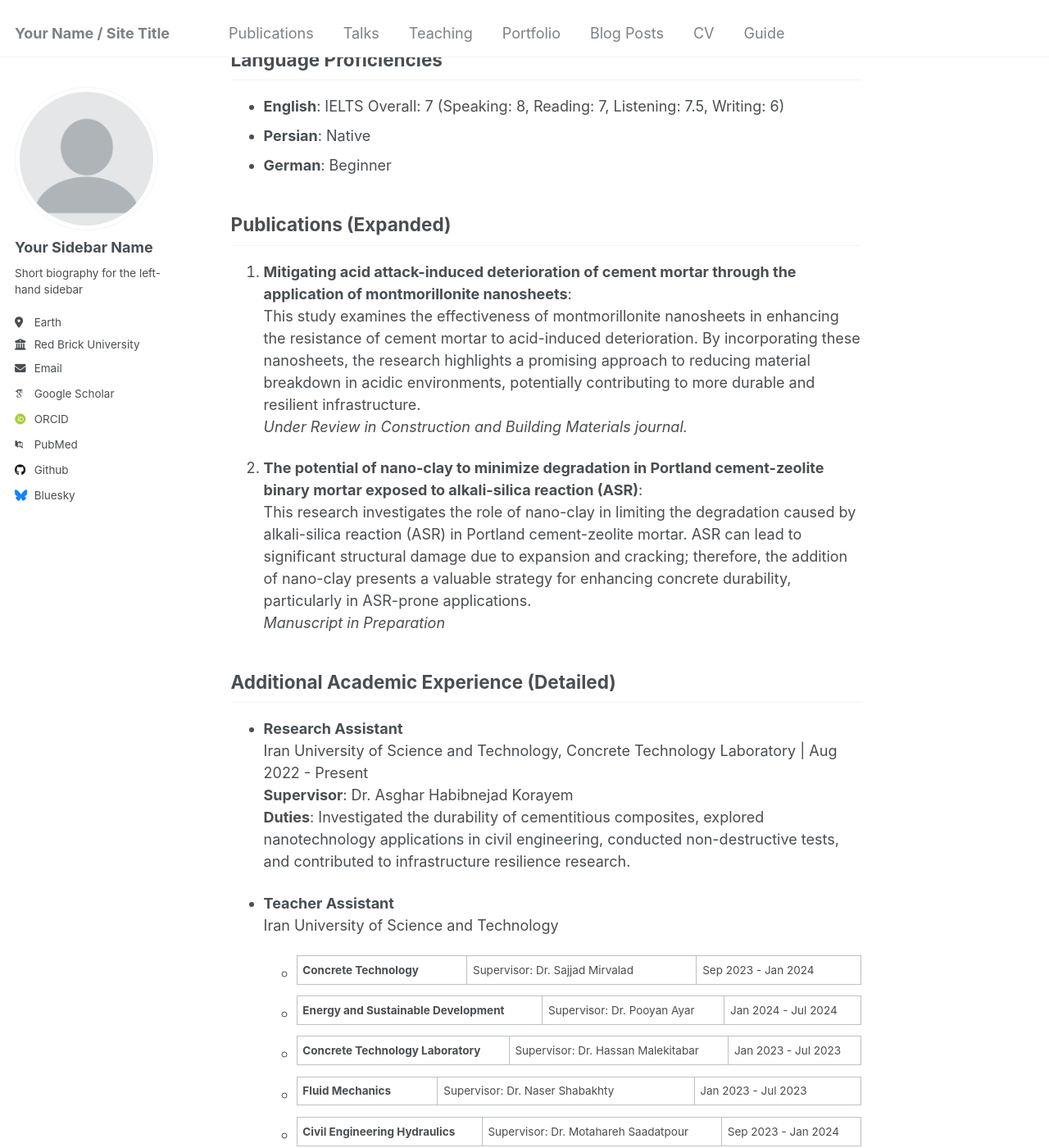
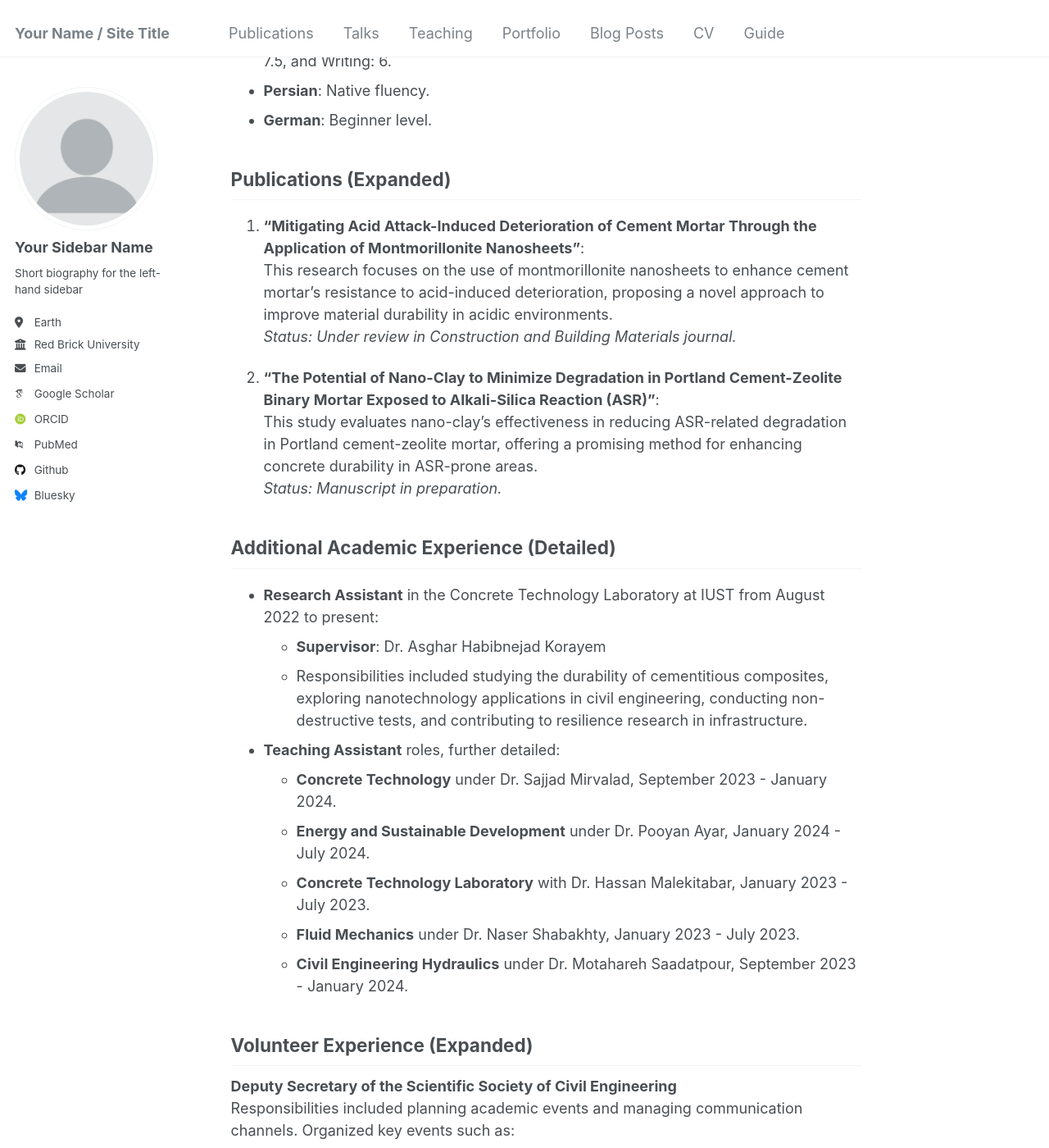
Before and after one commit to ParmidaMasoumi/ParmidaMasoumi.github.io, a Jekyll site: the page built from _pages/about.md, in a window 1280 px wide and 1400 px high, scrolled down 2958 px. Shown: the whole window at 82% size. Built offline with Jekyll 4.4.1, drawn with Linux system fonts in a browser that asks for light colours; some web fonts are replaced; some of the changed text lies outside the part shown.

Commit message:
Update about.md

```diff
--- a/_pages/about.md
+++ b/_pages/about.md
@@ -11,121 +11,108 @@ Hello, I hold a **Bachelor of Science in Civil Engineering** from **Iran Univers
 
 ## Education
 
-- **B.Sc. in Civil Engineering**
-  Iran University of Science and Technology (IUST), Tehran, Iran
-  2020 – 2024
-
-- **High School Diploma in Mathematics & Physics**
-  Farzanegan7: Sampad (National Organization for Development of Exceptional Talents), Tehran, Iran
-  2017 – 2020
+- Completed a **Bachelor of Science in Civil Engineering** at **Iran University of Science and Technology (IUST)**, located in Tehran, Iran, from 2020 to 2024.
+- Earned a **High School Diploma in Mathematics & Physics** from **Farzanegan7: Sampad (National Organization for Development of Exceptional Talents)**, also in Tehran, Iran, during 2017 – 2020.
 
 ## Academic Experience
 
-- **Research Assistant**
-  Iran University of Science and Technology, Concrete Technology Laboratory | Aug 2022 - Present
-  **Supervisor**: Dr. Asghar Habibnejad Korayem
+- **Research Assistant** at the **Concrete Technology Laboratory** at Iran University of Science and Technology, from August 2022 to the present.
+  - **Supervisor**: Dr. Asghar Habibnejad Korayem.
 
-- **Teacher Assistant**
-  Iran University of Science and Technology
-  - Concrete Technology | Sep 2023 - Jan 2024
-  - Energy and Sustainable Development | Jan 2024 - July 2024
-  - Concrete Technology Laboratory | Jan 2023 - July 2023
-  - Fluid Mechanics | Jan 2023 - July 2023
-  - Civil Engineering Hydraulics | Sep 2023 - Jan 2024
+- **Teaching Assistant** roles at Iran University of Science and Technology:
+  - *Concrete Technology* course, taught from September 2023 to January 2024.
+  - *Energy and Sustainable Development* course, from January 2024 to July 2024.
+  - Assisted in the *Concrete Technology Laboratory* course, from January 2023 to July 2023.
+  - *Fluid Mechanics* course, also from January 2023 to July 2023.
+  - *Civil Engineering Hydraulics* course, conducted from September 2023 to January 2024.
 
 ## Publications
 
-- **Mitigating acid attack-induced deterioration of cement mortar through the application of montmorillonite nanosheets**
-  _Under Review in Construction and Building Materials journal._
+- **"Mitigating Acid Attack-Induced Deterioration of Cement Mortar Through the Application of Montmorillonite Nanosheets"**
+  This work is currently _under review in the journal Construction and Building Materials_.
 
-- **The potential of nano-clay to minimize degradation in Portland cement-zeolite binary mortar exposed to alkali-silica reaction (ASR)**
-  _Manuscript in Preparation_
+- **"The Potential of Nano-Clay to Minimize Degradation in Portland Cement-Zeolite Binary Mortar Exposed to Alkali-Silica Reaction (ASR)"**
+  This research is a _manuscript in preparation_.
 
 ## Work Experience
 
-- **Ariantiss Co. | Building Retrofit Design and Implementation**
-  - Conducted thorough assessments of existing buildings for structural integrity and retrofitting potential.
-  - Supported senior engineers in project planning and execution.
-  - Utilized AutoCAD for design precision.
-  - Contributed to project proposals and presentations.
+- **Ariantiss Co.**, specializing in Building Retrofit Design and Implementation:
+  - Conducted thorough assessments of buildings for structural integrity and retrofitting potential.
+  - Assisted senior engineers with project planning and execution.
+  - Employed AutoCAD to ensure design precision.
+  - Contributed to the preparation of project proposals and presentations.
 
-- **Mahab Ghodss Consulting Engineering Co. | Water Resources Studies, Dam & Hydropower**
-  - Design of Sewer Networks
-  - Simulation of Water Resources Systems
-  - Optimization of Integrated Water Resources Systems
-  - Analyzed reservoir impacts on water regulation capabilities.
+- **Mahab Ghodss Consulting Engineering Co.**, involved in Water Resources Studies, Dam & Hydropower:
+  - Worked on the design of sewer networks.
+  - Engaged in simulation of water resources systems.
+  - Conducted optimization studies for integrated water resources systems.
+  - Assessed the impact of reservoirs on water regulation capabilities.
 
 ## Honors
 
-- **Direct admission** to master’s degree programs at top-ranking universities in Iran.
-- Ranked **Top 20%** among Civil Engineering graduating class | Year 2024
-- Ranked **Top 2%** in Konkour Exam | Year 2020
-- Awarded **Student of the Year** | Iran University of Science and Technology, Year 2023
-- **Top Internship Course Poster and Video** | Iran University of Science and Technology, Year 2023
-- Admitted to the **National Organization for the Development of Exceptional Talents (Farzanegan)** | Year 2014-2020
-- Ranked **2nd in PYPT (Persian Young Physicists’ Tournament)** | Year 2018
+- **Direct admission** to master’s degree programs at leading Iranian universities based on academic performance.
+- Ranked in the **Top 20%** among the Civil Engineering graduating class in 2024.
+- Placed in the **Top 2%** in the Konkour Exam, a national university entrance exam, in 2020.
+- Received the **Student of the Year** award at Iran University of Science and Technology in 2023.
+- Recognized with the **Top Internship Course Poster and Video** award at IUST in 2023.
+- Selected for the **National Organization for the Development of Exceptional Talents (Farzanegan)** from 2014 to 2020.
+- Achieved **2nd place in the PYPT (Persian Young Physicists’ Tournament)** in 2018.
 
 ## Volunteer Experience
 
-**Deputy Secretary of the Scientific Society of Civil Engineering**
-Responsibilities:
-- Worked with team members to plan events and conferences.
-- Managed content and communications between faculty and undergraduates.
+**Deputy Secretary** of the **Scientific Society of Civil Engineering**
+Responsibilities included:
+- Collaborated with team members to plan academic events and conferences.
+- Managed content and facilitated communication between faculty members and undergraduates.
 
-Organized Events:
-- **13th ICCE (International Congress on Civil Engineering)**
-- **GeoWall (National Competition of Reinforced Soil Retaining Wall)**
-- **ICO (Industrial Civil Opportunity)**
+Key Events Organized:
+- The **13th ICCE (International Congress on Civil Engineering)**.
+- **GeoWall**, a national competition focused on reinforced soil retaining walls.
+- **ICO (Industrial Civil Opportunity)**, connecting students with industry professionals.
 
 ## Skills
 
-- **Engineering Software**: ETABS, AutoCAD, Autodesk Civil 3D, HEC-RAS, WaterGEMS, SewerGEMS, ArcMap
-- **Programming**: Python, MATLAB, C & C++
+- **Engineering Software**: Experienced with ETABS, AutoCAD, Autodesk Civil 3D, HEC-RAS, WaterGEMS, SewerGEMS, and ArcMap.
+- **Programming Languages**: Skilled in Python, MATLAB, C, and C++.
 
 ## Language Proficiencies
 
-- **English**: IELTS Overall: 7 (Speaking: 8, Reading: 7, Listening: 7.5, Writing: 6)
-- **Persian**: Native
-- **German**: Beginner
+- **English**: Achieved an IELTS overall score of 7, with Speaking: 8, Reading: 7, Listening: 7.5, and Writing: 6.
+- **Persian**: Native fluency.
+- **German**: Beginner level.
 
 ## Publications (Expanded)
 
-1. **Mitigating acid attack-induced deterioration of cement mortar through the application of montmorillonite nanosheets**:
-   This study examines the effectiveness of montmorillonite nanosheets in enhancing the resistance of cement mortar to acid-induced deterioration. By incorporating these nanosheets, the research highlights a promising approach to reducing material breakdown in acidic environments, potentially contributing to more durable and resilient infrastructure.
-   _Under Review in Construction and Building Materials journal._
+1. **"Mitigating Acid Attack-Induced Deterioration of Cement Mortar Through the Application of Montmorillonite Nanosheets"**:
+   This research focuses on the use of montmorillonite nanosheets to enhance cement mortar's resistance to acid-induced deterioration, proposing a novel approach to improve material durability in acidic environments.
+   _Status: Under review in Construction and Building Materials journal._
 
-2. **The potential of nano-clay to minimize degradation in Portland cement-zeolite binary mortar exposed to alkali-silica reaction (ASR)**:
-   This research investigates the role of nano-clay in limiting the degradation caused by alkali-silica reaction (ASR) in Portland cement-zeolite mortar. ASR can lead to significant structural damage due to expansion and cracking; therefore, the addition of nano-clay presents a valuable strategy for enhancing concrete durability, particularly in ASR-prone applications.
-   _Manuscript in Preparation_
+2. **"The Potential of Nano-Clay to Minimize Degradation in Portland Cement-Zeolite Binary Mortar Exposed to Alkali-Silica Reaction (ASR)"**:
+   This study evaluates nano-clay's effectiveness in reducing ASR-related degradation in Portland cement-zeolite mortar, offering a promising method for enhancing concrete durability in ASR-prone areas.
+   _Status: Manuscript in preparation._
 
 ## Additional Academic Experience (Detailed)
 
-- **Research Assistant**
-  Iran University of Science and Technology, Concrete Technology Laboratory | Aug 2022 - Present
-  **Supervisor**: Dr. Asghar Habibnejad Korayem
-  **Duties**: Investigated the durability of cementitious composites, explored nanotechnology applications in civil engineering, conducted non-destructive tests, and contributed to infrastructure resilience research.
+- **Research Assistant** in the Concrete Technology Laboratory at IUST from August 2022 to present:
+  - **Supervisor**: Dr. Asghar Habibnejad Korayem
+  - Responsibilities included studying the durability of cementitious composites, exploring nanotechnology applications in civil engineering, conducting non-destructive tests, and contributing to resilience research in infrastructure.
 
-- **Teacher Assistant**
-  Iran University of Science and Technology
-  - **Concrete Technology** | Supervisor: Dr. Sajjad Mirvalad | Sep 2023 - Jan 2024
-  - **Energy and Sustainable Development** | Supervisor: Dr. Pooyan Ayar | Jan 2024 - Jul 2024
-  - **Concrete Technology Laboratory** | Supervisor: Dr. Hassan Malekitabar | Jan 2023 - Jul 2023
-  - **Fluid Mechanics** | Supervisor: Dr. Naser Shabakhty | Jan 2023 - Jul 2023
-  - **Civil Engineering Hydraulics** | Supervisor: Dr. Motahareh Saadatpour | Sep 2023 - Jan 2024
+- **Teaching Assistant** roles, further detailed:
+  - **Concrete Technology** under Dr. Sajjad Mirvalad, September 2023 - January 2024.
+  - **Energy and Sustainable Development** under Dr. Pooyan Ayar, January 2024 - July 2024.
+  - **Concrete Technology Laboratory** with Dr. Hassan Malekitabar, January 2023 - July 2023.
+  - **Fluid Mechanics** under Dr. Naser Shabakhty, January 2023 - July 2023.
+  - **Civil Engineering Hydraulics** under Dr. Motahareh Saadatpour, September 2023 - January 2024.
 
 ## Volunteer Experience (Expanded)
 
 **Deputy Secretary of the Scientific Society of Civil Engineering**
-Responsibilities:
-- Planned events and scientific conferences, managed content, and facilitated communication between faculty and undergraduates.
-
-Organized Events:
-- **13th International Congress on Civil Engineering (ICCE)**: Coordinated logistics, invited speakers, and facilitated networking opportunities.
-- **GeoWall Competition**: Developed competition guidelines, managed materials, and supervised the judging process.
-- **Industrial Civil Opportunity (ICO)**: Organized sessions connecting students with industry leaders.
+Responsibilities included planning academic events and managing communication channels. Organized key events such as:
+- **13th International Congress on Civil Engineering (ICCE)**, involving logistics coordination, speaker invitations, and networking facilitation.
+- **GeoWall Competition**, for which I developed guidelines, managed materials, and oversaw judging processes.
+- **Industrial Civil Opportunity (ICO)**, connecting students with industry experts and arranging career-oriented sessions.
 
 ## Hobbies
 
-- **Music Experience**
-  Piano Player
-  Self-Taught / 10 years of experience
+**Music**
+- Experienced piano player, self-taught, with over 10 years of experience.
```
